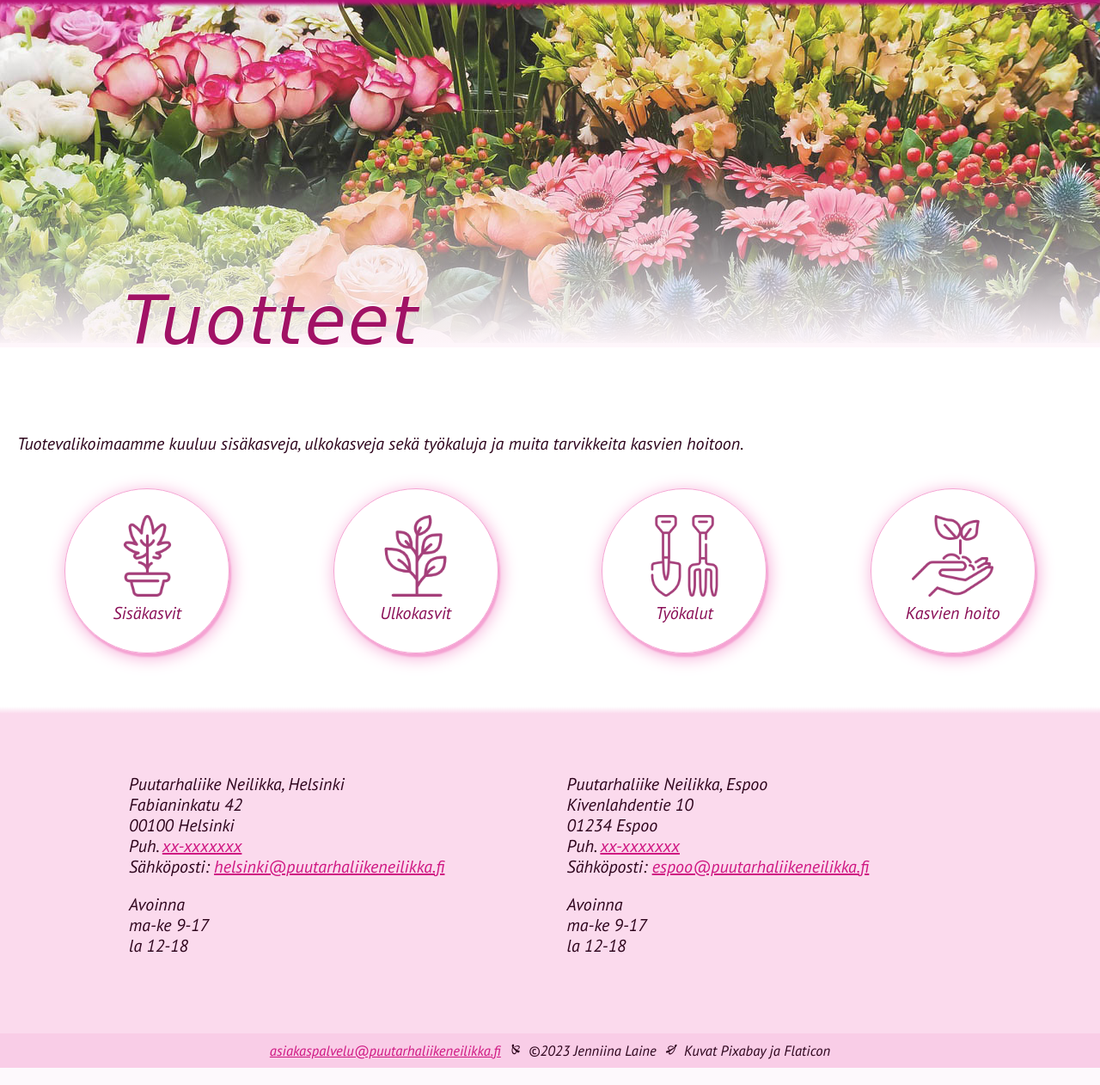
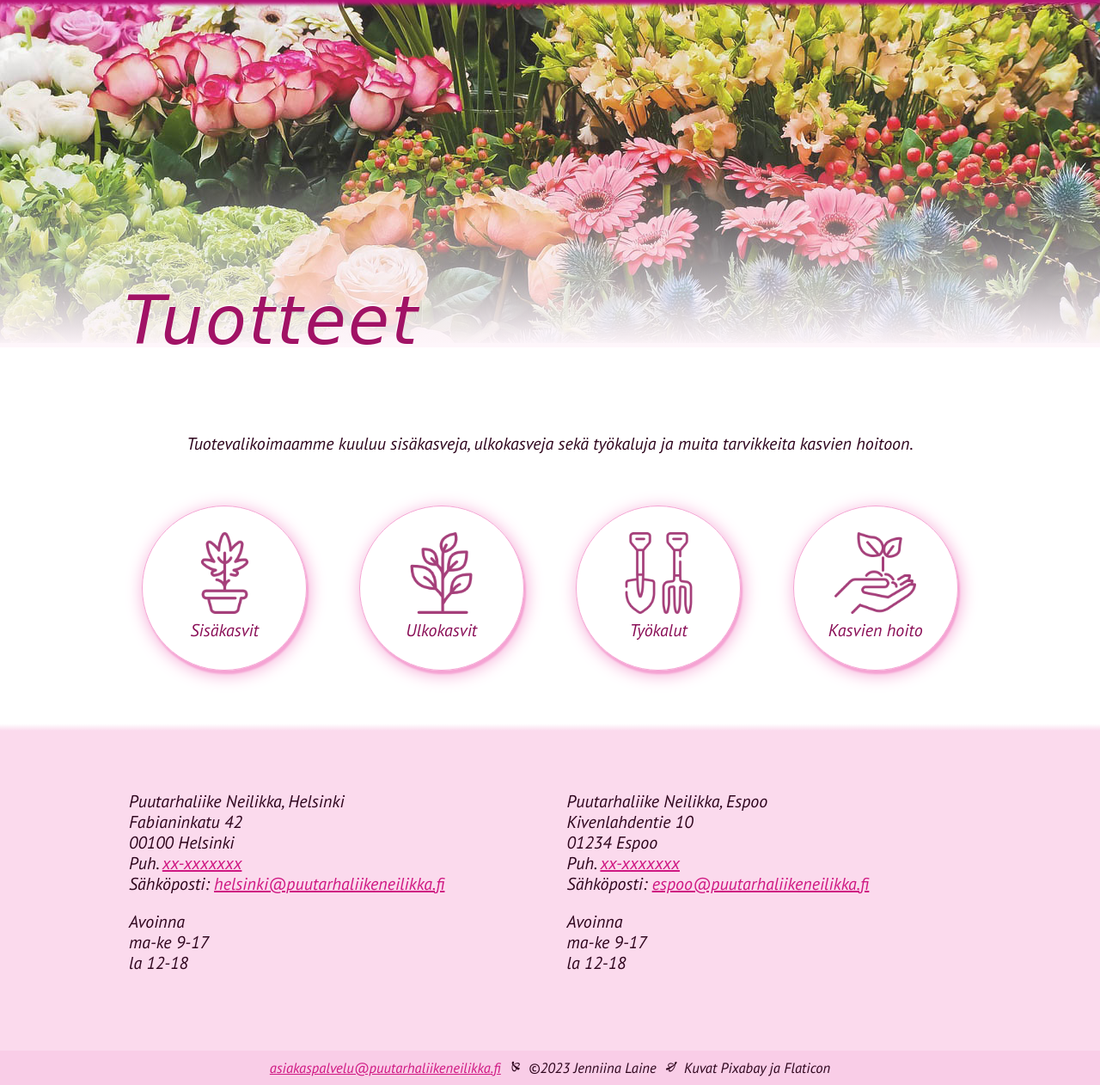
Before and after one commit to devinnuendo/asemointi, a PHP site: page /tuotteet.php in a window 1280 px wide. Shown: the part 74-1336 px from the top of the page at 86% size. Run offline with PHP 8.4, Linux system fonts and the light colour scheme; some libraries are stand-ins or nearby versions; some web fonts are replaced.

Commit message:
change Tuotteet-page contents to nav

```diff
--- a/css/styles.css
+++ b/css/styles.css
@@ -151,16 +151,22 @@ section > * {
   font-size: 70%;
   color: currentcolor;
 }
-
-section.tuotteet {
+section.tuotteet p {
+  text-align: center;
+}
+section.tuotteet nav {
   --size: 100px;
+  display: flex;
+  flex-flow: row wrap;
+  max-width: var(--max-width);
+  margin: 0 auto;
   gap: calc(var(--gap) * 2) var(--gap);
   justify-content: space-around;
 }
-section.tuotteet > * {
+section.tuotteet nav > * {
   flex: 0 0 var(--size);
 }
-section.tuotteet figure {
+section.tuotteet nav figure {
   margin: 0;
   text-align: center;
   border: solid 1px hsl(var(--hue), var(--sat), 80%);
@@ -174,18 +180,18 @@ section.tuotteet figure {
   transition-duration: 300ms;
   transition-timing-function: ease-in-out;
 }
-section.tuotteet figure:hover,
-section.tuotteet figure:focus {
+section.tuotteet nav figure:hover,
+section.tuotteet nav figure:focus {
   transform: scale(1.05);
 }
-section.tuotteet img {
+section.tuotteet nav img {
   padding-top: calc(var(--gap) * 2);
   width: 40%;
 }
-section.tuotteet figcaption {
+section.tuotteet nav figcaption {
   margin-top: 0.2rem;
 }
-section.tuotteet figcaption a {
+section.tuotteet nav figcaption a {
   display: block;
   text-decoration: none;
   width: 80px;
@@ -194,8 +200,8 @@ section.tuotteet figcaption a {
   color: hsl(var(--hue), var(--sat), 30%);
   font-style: italic;
 }
-section.tuotteet figcaption a:hover,
-section.tuotteet figcaption a:focus {
+section.tuotteet nav figcaption a:hover,
+section.tuotteet nav figcaption a:focus {
   text-decoration: underline;
 }
 section .full {
@@ -543,7 +549,7 @@ footer > small {
     height: 100%;
     max-height: 100%;
   }
-  section.tuotteet img {
+  section.tuotteet nav img {
     padding-top: calc(var(--gap) * 1.5);
   }
   footer address {
@@ -560,14 +566,14 @@ footer > small {
 }
 
 @media (min-width: 768px) {
-  section.tuotteet {
+  section.tuotteet nav {
     --size: 150px;
   }
-  section.tuotteet img {
+  section.tuotteet nav img {
     padding-top: calc(var(--gap) * 3);
     width: 50%;
   }
-  section.tuotteet figcaption a {
+  section.tuotteet nav figcaption a {
     width: auto;
   }
   section.kauppa ul {
@@ -588,7 +594,7 @@ footer > small {
   :root {
     --responsive_scale: 0.9;
   }
-  section.tuotteet {
+  section.tuotteet nav {
     --size: 192px;
   }
 }
--- a/tuotteet.php
+++ b/tuotteet.php
@@ -8,7 +8,7 @@ include "sivuosat/header.php"; ?>
 <main>
     <section class="tuotteet">
         <p class="full">Tuotevalikoimaamme kuuluu sisäkasveja, ulkokasveja sekä työkaluja ja muita tarvikkeita kasvien hoitoon.</p>
-
+        <nav>
             <figure>
                 <a href="sisakasvit.php" class="iconset"><img src="img/potted_plant.png" alt="kasvi ruukussa -kuvake" /> </a>
                 <figcaption><a href="sisakasvit.php">Sisäkasvit</a><a class="scr" href="https://www.flaticon.com/free-icons/farming-and-gardening" title="farming and gardening icons">Farming and gardening icons created by Vitaly Gorbachev - Flaticon</a></figcaption>
@@ -28,7 +28,7 @@ include "sivuosat/header.php"; ?>
                 <a href="kasvien-hoito.php" class="iconset"><img src="img/holding-hand.png" alt="kasvia pidellään kädessä -kuvake" /></a>
                 <figcaption><a href="kasvien-hoito.php">Kasvien hoito</a><a class="scr" href="https://www.flaticon.com/free-icons/environment" title="environment icons">Environment icons created by tulpahn - Flaticon</a></figcaption>
             </figure>
-
+        </nav>
     </section>
 </main>
 
```
Lines whose indentation alone changed are shown as unchanged.
